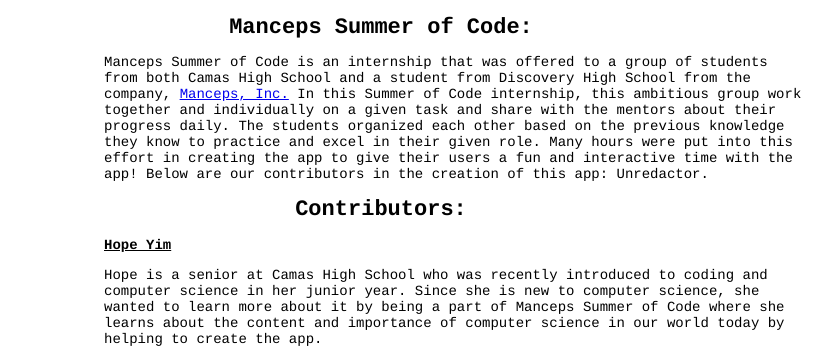
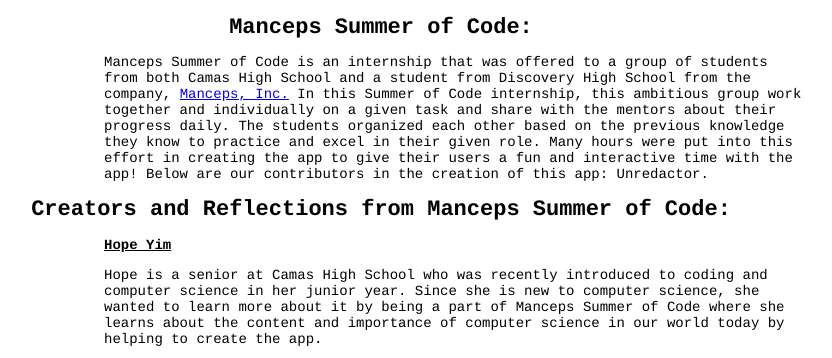
Before and after one commit to manceps/unredactor-2019-SoC, a Flask app: template unredactor/app/templates/creator.html in a window 1280 px wide. Shown: the part 142-500 px from the top of the page, without its empty margins (259-1091 px from the left). Run offline with Flask 2, Linux system fonts and the light colour scheme; the template is opened without the code that fills it, so the values that code supplies are empty; parts of the project's set-up code (start-up, migrations or seed data) failed here and were passed over; some libraries are stand-ins or nearby versions.

Commit message:
Update creator.html

```diff
--- a/unredactor/app/templates/creator.html
+++ b/unredactor/app/templates/creator.html
@@ -84,7 +84,7 @@
 <p class="wrapped">Manceps Summer of Code is an internship that was offered to a group of students from both Camas High School and a student from Discovery High School from the company, <a href = "https://www.manceps.com/">Manceps, Inc.</a> In this Summer of Code internship, this ambitious group work together and individually on a given task and share with the mentors about their progress daily. The students organized each other based on the previous knowledge they know to practice and excel in their given role. Many hours were put into this effort in creating the app to give their users a fun and interactive time with the app! Below are our contributors in the creation of this app: Unredactor.</p>
 
 <p>
-<h1>Contributors:</h1>
+<h1>Creators and Reflections from Manceps Summer of Code:</h1>
 <p>
 
 <p><strong><u>Hope Yim</u></strong></p>
```
